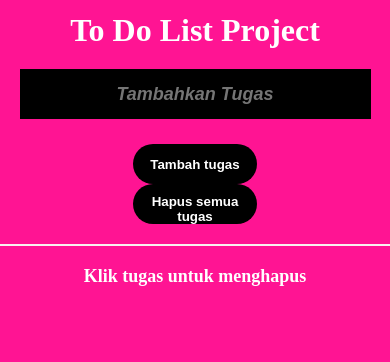
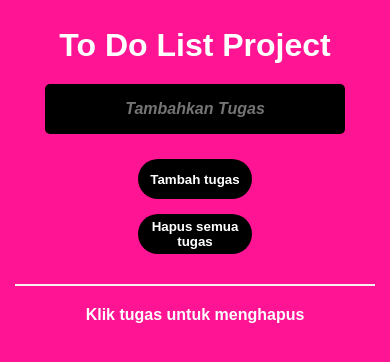
Before and after one commit to jangkarbumi/ToDoList, a plain HTML site: page index.html in a window 390 px wide. Drawn offline with Linux system fonts and the light colour scheme.

Commit message:
Modified CSS for phone compability

```diff
--- a/style.css
+++ b/style.css
@@ -6,16 +6,20 @@
 
 body {
     background-color: deeppink;
+    font-family: Arial, sans-serif;
+    padding: 15px;
 }
 
 .header {
-    display: flex;;
+    display: flex;
     justify-content: center;
     align-items: center;
     flex-direction: column;
     margin-bottom: 20px;
     border-bottom: 2.5px rgb(249, 241, 241) solid;
+    padding-bottom: 15px;
 }
+
 input {
     width: 300px;
     height: 50px;
@@ -26,29 +30,37 @@ input {
     background-color: black;
     text-align: center;
     border: none;
+    border-radius: 5px;
     margin-top: 20px;
     margin-bottom: 25px;
 }
+
 .judul {
     margin-top: 12px;
+    text-align: center;
 }
 
 .input {
     display: flex;
     flex-direction: column;
+    align-items: center;
     justify-content: center;
     margin-bottom: 30px;
 }
+
 p {
     text-align: center;
     font-size: 20px;
     font-weight: bold;
     margin-bottom: 25px;
 }
+
 ol {
     text-align: center;
     font-size: 20px;
     font-style: italic;
+    list-style-position: inside;
+    padding-left: 0;
 }
 
 .tombol {
@@ -56,8 +68,10 @@ ol {
     align-items: center;
     justify-content: center;
     margin-bottom: 20px;
+    gap: 15px;
 }
-#addButton {
+
+#addButton, #removeAllButton {
     background-color: black;
     color: white;
     width: 170px;
@@ -66,37 +80,37 @@ ol {
     border-radius: 60px;
     cursor: pointer;
     font-weight: bold;
-    margin-right: 35px;
+    transition: background-color 0.3s;
 }
-#removeAllButton {
-    background-color: black;
-    color: white;
-    width: 170px;
-    height: 40px;
-    padding-left: 15px;
-    padding-right: 15px;
-    padding-top: 10px;
-    padding-bottom: 10px;
-    border: none;
-    border-radius: 60px;
-    cursor: pointer;
-    font-weight: bold;
-    margin-right: 35px;
+
+#addButton:hover, #removeAllButton:hover {
+    background-color: #333;
 }
 
 @media screen and (max-width: 600px) {
     input {
         width: 90%;
-        font-size: 18px;
+        max-width: 300px;
+        font-size: 16px;
     }
+
     .tombol {
         flex-direction: column;
+        gap: 15px;
     }
+
     #addButton, #removeAllButton {
-        width: 80%;
+        width: 90%;
+        max-width: 250px;
         margin-right: 0;
     }
+
     p, ol {
-        font-size: 18px;
+        font-size: 16px;
+        padding: 0 10px;
+    }
+
+    .header {
+        padding-bottom: 10px;
     }
 }
```
